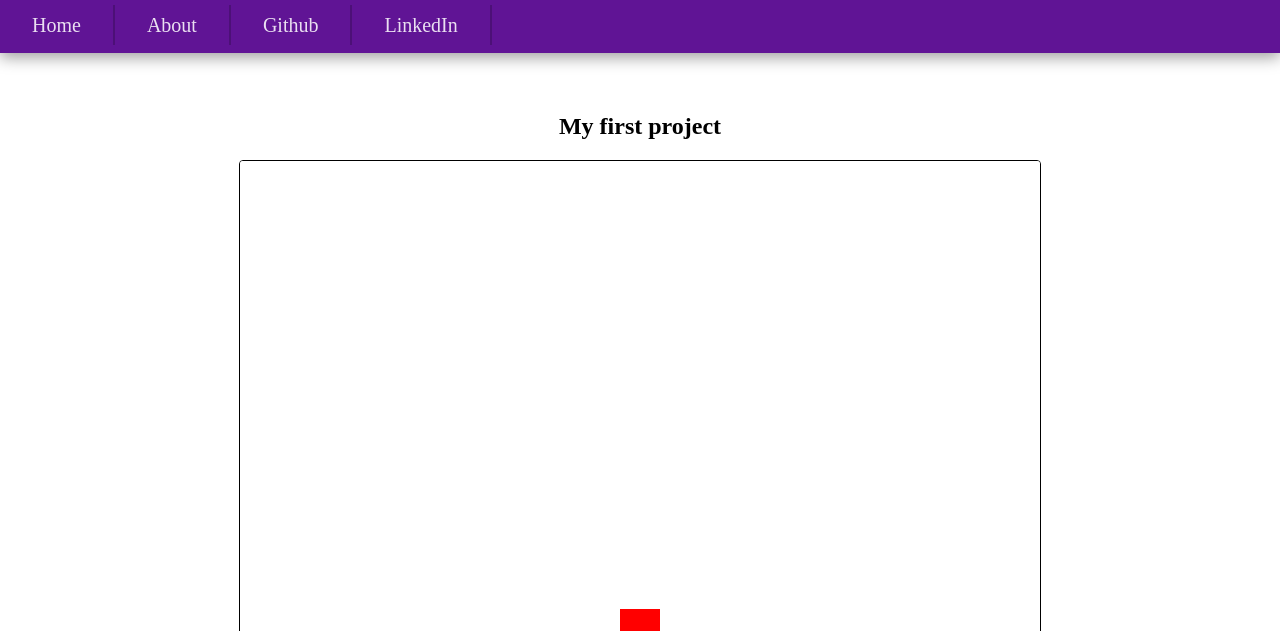
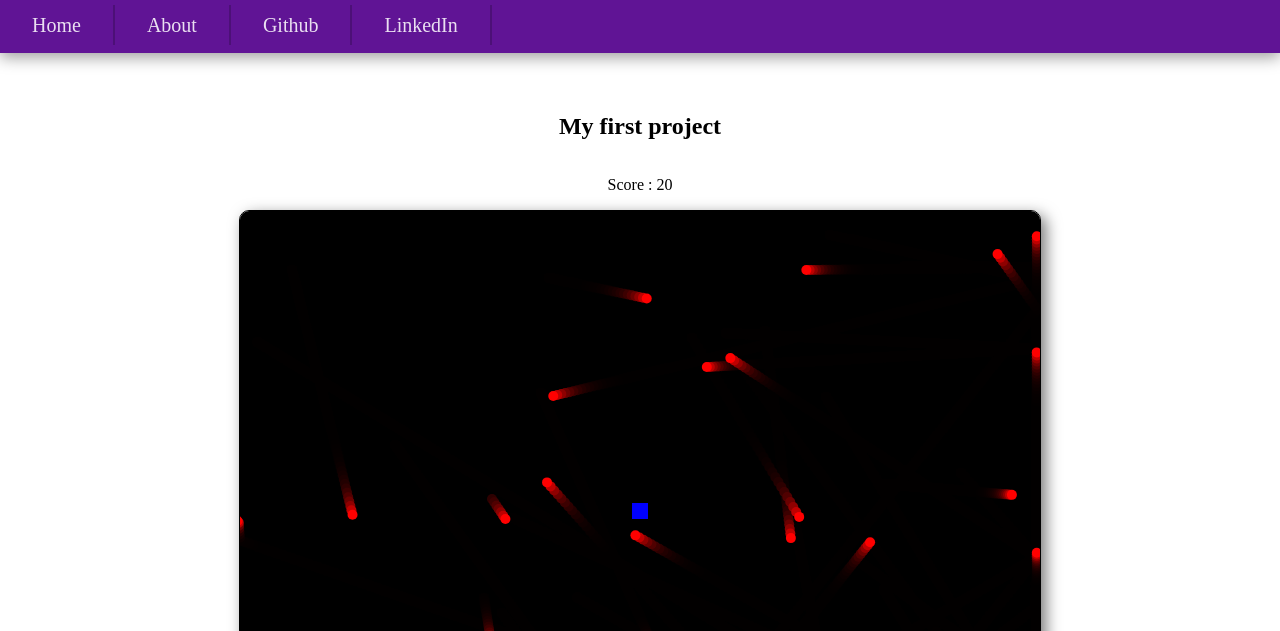
Before and after one commit to michelTho/Blog, a plain HTML site: page index.html in a window 1280 px wide. Shown: the part 169-800 px from the top of the page. Drawn offline with Linux system fonts and the light colour scheme.

Commit message:
first viable game

```diff
--- a/css/style.css
+++ b/css/style.css
@@ -52,5 +52,7 @@ canvas {
     height: 600px;
     width: 800px;
     border: #000000 solid 1px;
-    border-radius: 4px;
+    border-radius: 10px;
+    box-shadow: #00000088 5px 5px 15px;
+    margin-bottom: 300px;
 }
--- /dev/null
+++ b/javascript/config.js
@@ -0,0 +1,9 @@
+const config = {
+    NUMBER_ENEMIES: 10,
+    HEIGHT: 600,
+    WIDTH: 800,
+    ENEMY_RADIUS: 5,
+    HERO_RADIUS: 8,
+};
+
+export default config;
--- a/javascript/home.js
+++ b/javascript/home.js
@@ -1,34 +1,99 @@
-var Bowl = {
-    y: 300,
-    speedY: 0,
-};
+import { Hero, Enemy } from './home_objects.js';
+import config from './config.js';
+
 var canvas;
 var ctx;
+var scoreElement;
 
+var counter;
+var score;
+var Enemies;
 
 function loadCanvas() {
-    canvas.height = 600;
-    canvas.width = 800;
+    canvas = document.getElementById('firstCanvas');
+    ctx = canvas.getContext('2d');
+    ctx.fillCircle = (x, y, radius) => {
+        ctx.beginPath();
+        ctx.arc(x, y, radius, 0, 2 * Math.PI);
+        ctx.fill();
+    };
+    canvas.height = config.HEIGHT;
+    canvas.width = config.WIDTH;
+    scoreElement = document.getElementById('score');
 }
 
+function reset() {
+    ctx.fillStyle = 'rgb(0,0,0)';
+    ctx.fillRect(0, 0, config.WIDTH, config.HEIGHT);
+
+    counter = 0;
+    score = 0;
+    Enemies = [];
+    for (let i = 0; i < config.NUMBER_ENEMIES; i++) {
+        Enemies.push(Enemy.createRandom());
+    };
+    Hero.reset()
+}
 
 function loop() {
-    ctx.fillStyle = 'rgb(255,255,255)';
-    ctx.fillRect(0, 0, 800, 600);
+
+    //Erase past frames
+    ctx.fillStyle = 'rgba(0,0,0, 0.25)';
+    ctx.fillRect(0, 0, config.WIDTH, config.HEIGHT);
+
+    //Draw enemies
     ctx.fillStyle = 'red'
-    ctx.fillRect(380, Bowl.y-20, 40, 40);
-    Bowl.speedY += 1;
-    Bowl.y += Bowl.speedY;
-    if (Bowl.y >= 600) {
-        Bowl.speedY = -Bowl.speedY;
+    for (let i = 0; i < Enemies.length; i++) {
+        ctx.fillCircle(Enemies[i].x - config.ENEMY_RADIUS, Enemies[i].y - config.ENEMY_RADIUS, config.ENEMY_RADIUS);
     }
+
+    //Draw Hero
+    ctx.fillStyle = 'blue';
+    ctx.fillRect(Hero.x - config.HERO_RADIUS, Hero.y - config.HERO_RADIUS, 2 * config.HERO_RADIUS, 2 * config.HERO_RADIUS);
+
+    //Verify if game is over
+    for (let i = 0; i < Enemies.length; i++) {
+        if (
+            Math.abs(Enemies[i].x - Hero.x) <= config.HERO_RADIUS + config.ENEMY_RADIUS &&
+            Math.abs(Enemies[i].y - Hero.y) <= config.HERO_RADIUS + config.ENEMY_RADIUS) {
+            reset();
+        }
+    }
+
+    //Move Enemies
+    for (let i = 0; i < Enemies.length; i++) {
+        Enemies[i].x += Enemies[i].speedX;
+        Enemies[i].y += Enemies[i].speedY;
+        if (Enemies[i].x >= config.WIDTH || Enemies[i].x <= config.ENEMY_RADIUS) {
+            Enemies[i].speedX = - Enemies[i].speedX * 0.9;
+        }
+        if (Enemies[i].y >= config.HEIGHT || Enemies[i].y <= config.ENEMY_RADIUS) {
+            Enemies[i].speedY = - Enemies[i].speedY * 0.9;
+        }
+    }
+
+    //Move Hero
+    if (Hero.goingLeft && Hero.x >= config.HERO_RADIUS) { Hero.x -= 5 };
+    if (Hero.goingUp && Hero.y >= config.HERO_RADIUS) { Hero.y -= 5 };
+    if (Hero.goingRight && Hero.x <= config.WIDTH - config.HERO_RADIUS) { Hero.x += 5 };
+    if (Hero.goingDown && Hero.y <= config.HEIGHT - config.HERO_RADIUS) { Hero.y += 5 };
+
+    //Increment counter and add new enemy if necessary
+    counter++;
+    if (counter % 10 === 0) {
+        Enemies.push(Enemy.createRandom());
+        score++;
+        scoreElement.innerHTML = score;
+    }
+
+    //Loop again
     window.requestAnimationFrame(loop);
 }
 
-
-export function main(){
-    canvas = document.getElementById('firstCanvas');
-    ctx = canvas.getContext('2d');
+export function main() {
     loadCanvas();
+    reset();
+    document.addEventListener('keydown', Hero.handleKeyDown);
+    document.addEventListener('keyup', Hero.handleKeyUp);
     loop();
 }
--- /dev/null
+++ b/javascript/home_objects.js
@@ -0,0 +1,70 @@
+import config from './config.js'
+
+export var Hero = {
+    x: config.WIDTH / 2,
+    y: config.HEIGHT / 2,
+    goingLeft: false,
+    goingUp: false,
+    goingRight: false,
+    goingDown: false,
+    handleKeyDown(event) {
+        switch (event.keyCode) {
+            case 37:
+                Hero.goingLeft = true;
+                event.preventDefault();
+                break;
+            case 38:
+                Hero.goingUp = true;
+                event.preventDefault();
+                break;
+            case 39:
+                Hero.goingRight = true;
+                event.preventDefault();
+                break;
+            case 40:
+                Hero.goingDown = true;
+                event.preventDefault();
+                break;
+        }
+    },
+    handleKeyUp(event) {
+        switch (event.keyCode) {
+            case 37:
+                Hero.goingLeft = false;
+                break;
+            case 38:
+                Hero.goingUp = false;
+                break;
+            case 39:
+                Hero.goingRight = false;
+                break;
+            case 40:
+                Hero.goingDown = false;
+                break;
+        }
+    },
+    reset() {
+        Hero.x = config.WIDTH/2;
+        Hero.y = config.HEIGHT/2;
+        Hero.goingLeft = false;
+        Hero.goingUp = false;
+        Hero.goingRight = false;
+        Hero.goingDown = false;
+    }
+};
+
+export function Enemy(x, y, speedX, speedY) {
+    this.x = x;
+    this.y = y
+    this.speedX = speedX;
+    this.speedY = speedY;
+}
+
+Enemy.createRandom = () => {
+    return new Enemy(
+        Math.floor((config.WIDTH - 2 * config.ENEMY_RADIUS) * Math.random() + config.ENEMY_RADIUS),
+        Math.floor((config.HEIGHT - 2 * config.ENEMY_RADIUS) * Math.random() + config.ENEMY_RADIUS),
+        Math.random() * 5,
+        Math.random() * 5
+    )
+};
--- a/templates/home.html
+++ b/templates/home.html
@@ -1,4 +1,5 @@
 <article id="first">
     <h1>My first project</h1>
+    <p>Score : <span id="score">0</span></p>
     <canvas id="firstCanvas"></canvas>
 </article>
```
Also changed, not shown: images/chat.jpg (deleted), images/chien.jpg (deleted), images/hamster.jpg (deleted), images/logo.jpg (deleted), images/photo.png (deleted), index.html (line endings or trailing spaces).
